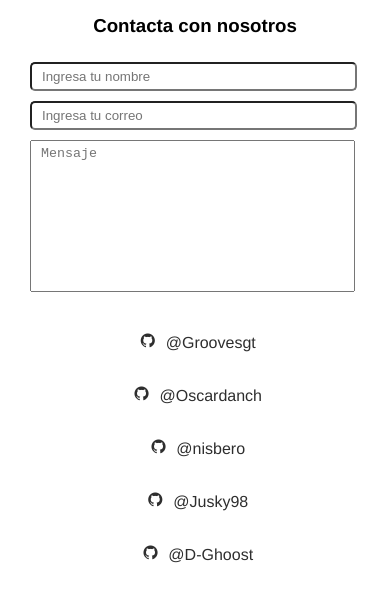
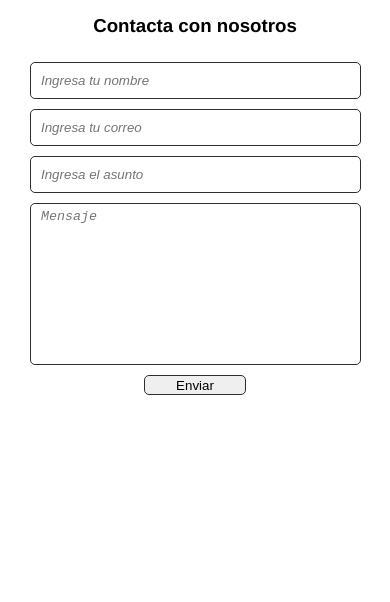
Before and after one commit to D-Ghoost/WebCatchV2, a website: page index.html in a window 390 px wide. Drawn offline with nearby package versions, Linux system fonts and the light colour scheme.

Commit message:
Se finaliza el disenio responsive y se comienza la programacion del formulario

```diff
--- a/css/style.css
+++ b/css/style.css
@@ -9,11 +9,242 @@ body{
     font-family: "Helvetica";
 }
 
+
+    /* section del form */
+    .form-sect  h3{
+        text-align: center;
+        margin: 10px;
+        margin-top: 15px;
+        margin-bottom: 15px;
+    }
+
+    .contact-form{
+        margin: 25px;
+    }
+
+    input::placeholder, textarea::placeholder{
+        font-style: italic;
+    }
+
+    .input-txt{
+        display: block;
+        width: 97%;
+        height: 25px;
+        border: 1px solid #2e2e2e;
+        border-radius: 5px;
+        margin:5px;
+        margin-top: 10px;
+        margin-bottom: 10px;
+        padding-top: 5px;
+        padding-left: 10px;
+        padding-right: 10px;
+        padding-bottom: 5px;
+    }
+
+    .input-txtarea{
+        display: block;
+        width: 97%;
+        margin: 5px;
+        margin-top: 10px;
+        margin-bottom: 10px;
+        padding-top: 5px;
+        padding-left: 10px;
+        padding-right: 10px;
+        padding-bottom: 5px;
+        border: 1px solid #2e2e2e;
+        border-radius: 5px;
+        resize: none;
+    }
+
+    .form-btn{
+        display: block;
+        width: 15%;
+        height: 30px;
+        margin: 5px;
+        margin-left: auto;
+        margin-right: auto;
+        text-align: center;
+        border: 1px solid #2e2e2e;
+        border-radius: 5px;
+        cursor: pointer;
+        transition: all 300ms;
+    }
+
+    .form-btn:hover{
+        color: white;
+        font-weight: bold;
+        background-color: #3E0D76;
+    }
+
+    /* Section de los iconos */
+    .list-icon{
+        text-align: center;
+    }
+
+    .list-icon > li a{
+        text-decoration: none;
+    }
+
+    .list-icon li{
+        list-style: none;
+        text-decoration: none;
+    }
+
+    .list-icon li{
+        display: inline;
+        margin: 5px;
+        padding-top: 13px;
+        padding-bottom: 13px;
+    }
+
+    /* .list-icon > li a{
+        display: block;
+    } */
+
+    .icon-item a, a:link,
+    a:visited, a:active{
+        color: #2e2e2e;
+        text-decoration: none;
+    }
+
+    .icon-item > a{
+        margin-left: 5px;
+        padding-top: 2px;
+    }
+
+    .icon-item > a > i{
+        /* margin-right: 5px;
+        margin-left: 5px;
+        padding-top: 2px; */
+        font-size: 20px;
+    }
+
+
+
+
 /* -------------------------------------------------------------------------- */
-/*                       RESPONSIVE DIMENSION: 320 X 480                      */
+/*                      RESPONSIVE RESOLUTION: MIN 1368px                      */
 /* -------------------------------------------------------------------------- */
 
-@media (max-width: 393px){
+@media (max-width: 1368px){
+
+    /* section del form */
+    .form-sect  h3{
+        text-align: center;
+        margin: 10px;
+        margin-top: 15px;
+        margin-bottom: 15px;
+    }
+
+    .contact-form{
+        margin: 25px;
+    }
+
+    input::placeholder, textarea::placeholder{
+        font-style: italic;
+    }
+
+    .input-txt{
+        display: block;
+        width: 95%;
+        height: 25px;
+        border: 1px solid #2e2e2e;
+        border-radius: 5px;
+        margin:5px;
+        margin-top: 10px;
+        margin-bottom: 10px;
+        padding-top: 5px;
+        padding-left: 10px;
+        padding-right: 10px;
+        padding-bottom: 5px;
+    }
+
+    .input-txtarea{
+        display: block;
+        width: 95%;
+        margin: 5px;
+        margin-top: 10px;
+        margin-bottom: 10px;
+        padding-top: 5px;
+        padding-left: 10px;
+        padding-right: 10px;
+        padding-bottom: 5px;
+        border: 1px solid #2e2e2e;
+        border-radius: 5px;
+        resize: none;
+    }
+
+    .form-btn{
+        display: block;
+        width: 20%;
+        height: 30px;
+        margin: 5px;
+        margin-left: auto;
+        margin-right: auto;
+        text-align: center;
+        border: 1px solid #2e2e2e;
+        border-radius: 5px;
+        cursor: pointer;
+        transition: all 300ms;
+    }
+
+    .form-btn:hover{
+        color: white;
+        font-weight: bold;
+        background-color: #3E0D76;
+    }
+
+    /* Section de los iconos */
+    .list-icon{
+        text-align: center;
+    }
+
+    .list-icon > li a{
+        text-decoration: none;
+    }
+
+    .list-icon li{
+        list-style: none;
+        text-decoration: none;
+    }
+
+    .list-icon li{
+        display: inline;
+        margin: 5px;
+        padding-top: 13px;
+        padding-bottom: 13px;
+    }
+
+    /* .list-icon > li a{
+        display: block;
+    } */
+
+    .icon-item a, a:link,
+    a:visited, a:active{
+        color: #2e2e2e;
+        text-decoration: none;
+    }
+
+    .icon-item > a{
+        margin-left: 5px;
+        padding-top: 2px;
+    }
+
+    .icon-item > a > i{
+        /* margin-right: 5px;
+        margin-left: 5px;
+        padding-top: 2px; */
+        font-size: 20px;
+    }
+}
+
+/* -------------------------------------------------------------------------- */
+/*                         RESPONSIVE RESOLUTION 636px                        */
+/* -------------------------------------------------------------------------- */
+
+@media (max-width: 636px){
+
+    /* Section del form */
 
     .form-sect  h3{
         text-align: center;
@@ -27,59 +258,55 @@ body{
     }
 
     input::placeholder, textarea::placeholder{
-        padding-top: 5px;
-        padding-left: 10px;
+        font-style: italic;
     }
 
     .input-txt{
         display: block;
-        width: 95%;
+        width: 91%;
         height: 25px;
+        border: 1px solid #2e2e2e;
         border-radius: 5px;
         margin:5px;
         margin-top: 10px;
         margin-bottom: 10px;
+        padding-top: 5px;
+        padding-left: 10px;
+        padding-right: 10px;
+        padding-bottom: 5px;
     }
 
     .input-txtarea{
         display: block;
-        width: 95%;
+        width: 91%;
         margin: 5px;
         margin-top: 10px;
         margin-bottom: 10px;
+        padding-top: 5px;
+        padding-left: 10px;
+        padding-right: 10px;
+        padding-bottom: 5px;
+        border: 1px solid #2e2e2e;
+        border-radius: 5px;
         resize: none;
     }
 
-    .list-icon > li a{
-        text-decoration: none;
+    .form-btn{
+        display: block;
+        width: 30%;
+        height: 20px;
+        margin: 5px;
+        margin-left: auto;
+        margin-right: auto;
+        text-align: center;
+        border: 1px solid #2e2e2e;
+        border-radius: 5px;
+        cursor: pointer;
     }
 
-    .list-icon > li{
-        list-style: none;
-        text-decoration: none;
+    /* Section de los iconos */
+
+    .icon-sect{
+        visibility: hidden;
     }
-
-    .list-icon > li{
-        display: flex;
-        justify-content: center;
-        margin: 5px;
-        padding-top: 13px;
-        padding-bottom: 13px;
-    }
-
-    .icon-item a, a:link,
-    a:visited, a:active{
-        color: #2e2e2e;
-        text-decoration: none;
-    }
-
-    .icon-item > a > i{
-        margin-right: 5px;
-        margin-left: 5px;
-        padding-top: 2px;
-        font-size: 17px;
-    }
-
-
-
 }
--- a/index.html
+++ b/index.html
@@ -16,12 +16,15 @@
         <!-- Formulario de contacto -->
         <section class="form-sect">
             <h3>Contacta con nosotros</h3>
-            <form action="/index.html" method="post" class="contact-form">
-                <input type="text" placeholder="Ingresa tu nombre" class="input-txt">
-                <input type="email" placeholder="Ingresa tu correo" class="input-txt">
+            <form action="" class="contact-form" method="get">
+                <input type="text" placeholder="Ingresa tu nombre" class="input-txt" id="nameUser" minlength="3">
+                <input type="email" placeholder="Ingresa tu correo" class="input-txt" id="emailUser" minlength="4">
+                <input type="text" placeholder="Ingresa el asunto" class="input-txt" id="subjectUser" min="4">
                 <textarea name="contactTxt" id="contactTxt" cols="30" rows="10" placeholder="Mensaje"
-                    class="input-txtarea"></textarea>
+                    class="input-txtarea" id="msmUser" minlength="4"></textarea>
+                <button class="form-btn" onclick="getInfo()" type="submit">Enviar</button>
             </form>
+
         </section>
         <!-- Iconos de github de los devCatcher -->
         <section class="icon-sect">
```
Also changed, not shown: js/main.js (added, +58 -0 lines), package.json (added, +22 -0 lines), 2 other files.
